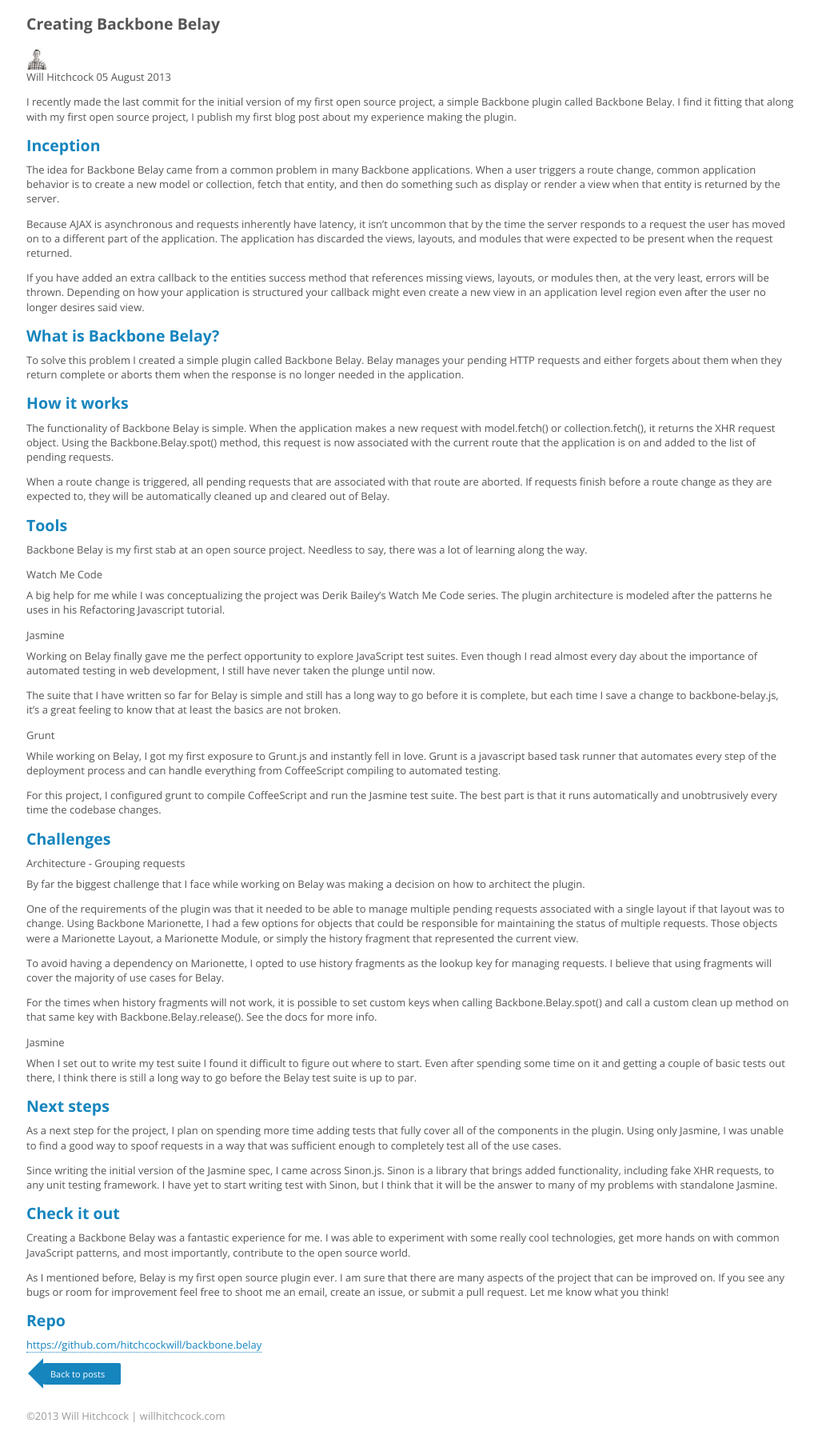
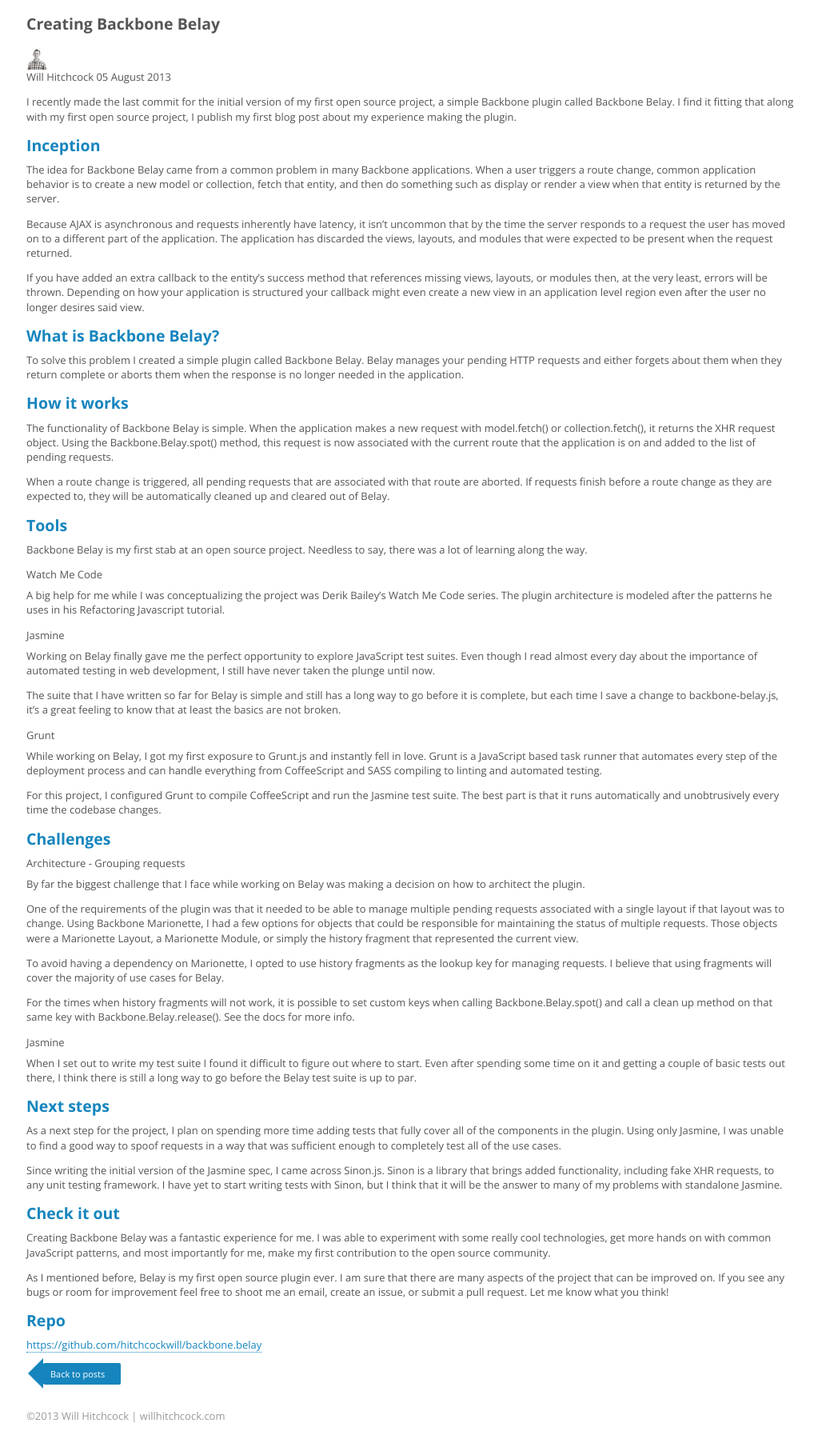
Before and after one commit to hitchcockwill/camp-four-creative, a Jekyll site: the page built from _posts/2013-08-05-creating-backbone-belay.md, in a window 1280 px wide. Shown: the whole page at 80% size, without its empty margins (127-1150 px from the left). Built offline with Jekyll 4.4.1, drawn with Linux system fonts in a browser that asks for light colours.

Commit message:
modified belay post

```diff
--- a/_posts/2013-08-05-creating-backbone-belay.md
+++ b/_posts/2013-08-05-creating-backbone-belay.md
@@ -11,7 +11,7 @@ The idea for Backbone Belay came from a common problem in many Backbone applicat
 
 Because AJAX is asynchronous and requests inherently have latency, it isn’t uncommon that by the time the server responds to a request the user has moved on to a different part of the application. The application has discarded the views, layouts, and modules that were expected to be present when the request returned.
 
-If you have added an extra callback to the entities success method that references missing views, layouts, or modules then, at the very least, errors will be thrown. Depending on how your application is structured your callback might even create a new view in an application level region even after the user no longer desires said view.
+If you have added an extra callback to the entity's success method that references missing views, layouts, or modules then, at the very least, errors will be thrown. Depending on how your application is structured your callback might even create a new view in an application level region even after the user no longer desires said view.
 
 ## What is Backbone Belay?
 
@@ -36,9 +36,9 @@ Working on Belay finally gave me the perfect opportunity to explore JavaScript t
 The suite that I have written so far for Belay is simple and still has a long way to go before it is complete, but each time I save a change to backbone-belay.js, it’s a great feeling to know that at least the basics are not broken.
 
 ### Grunt
-While working on Belay, I got my first exposure to Grunt.js and instantly fell in love. Grunt is a javascript based task runner that automates every step of the deployment process and can handle everything from CoffeeScript compiling to automated testing.
+While working on Belay, I got my first exposure to Grunt.js and instantly fell in love. Grunt is a JavaScript based task runner that automates every step of the deployment process and can handle everything from CoffeeScript and SASS compiling to linting and automated testing.
 
-For this project, I configured grunt to compile CoffeeScript and run the Jasmine test suite. The best part is that it runs automatically and unobtrusively every time the codebase changes.
+For this project, I configured Grunt to compile CoffeeScript and run the Jasmine test suite. The best part is that it runs automatically and unobtrusively every time the codebase changes.
 
 ## Challenges
 
@@ -49,7 +49,7 @@ One of the requirements of the plugin was that it needed to be able to manage mu
 
 To avoid having a dependency on Marionette, I opted to use history fragments as the lookup key for managing requests. I believe that using fragments will cover the majority of use cases for Belay.
 
-For the times when history fragments will not work, it is possible to set custom keys when calling Backbone.Belay.spot() and call a custom clean up method on that same key with Backbone.Belay.release(). See the docs for more info.
+For the times when history fragments will not work, it is possible to set custom keys when calling Backbone.Belay.spot() and call a clean up method on that same key with Backbone.Belay.release(). See the docs for more info.
 
 ### Jasmine
 When I set out to write my test suite I found it difficult to figure out where to start. Even after spending some time on it and getting a couple of basic tests out there, I think there is still a long way to go before the Belay test suite is up to par.
@@ -57,10 +57,10 @@ When I set out to write my test suite I found it difficult to figure out where t
 ## Next steps
 As a next step for the project, I plan on spending more time adding tests that fully cover all of the components in the plugin. Using only Jasmine, I was unable to find a good way to spoof requests in a way that was sufficient enough to completely test all of the use cases.
 
-Since writing the initial version of the Jasmine spec, I came across Sinon.js. Sinon is a library that brings added functionality, including fake XHR requests, to any unit testing framework. I have yet to start writing test with Sinon, but I think that it will be the answer to many of my problems with standalone Jasmine.
+Since writing the initial version of the Jasmine spec, I came across Sinon.js. Sinon is a library that brings added functionality, including fake XHR requests, to any unit testing framework. I have yet to start writing tests with Sinon, but I think that it will be the answer to many of my problems with standalone Jasmine.
 
 ## Check it out
-Creating a Backbone Belay was a fantastic experience for me. I was able to experiment with some really cool technologies, get more hands on with common JavaScript patterns, and most importantly, contribute to the open source world.
+Creating Backbone Belay was a fantastic experience for me. I was able to experiment with some really cool technologies, get more hands on with common JavaScript patterns, and most importantly for me, make my first contribution to the open source community.
 
 As I mentioned before, Belay is my first open source plugin ever. I am sure that there are many aspects of the project that can be improved on. If you see any bugs or room for improvement feel free to shoot me an email, create an issue, or submit a pull request. Let me know what you think!
 
```
Also changed, not shown: 1 other file.
